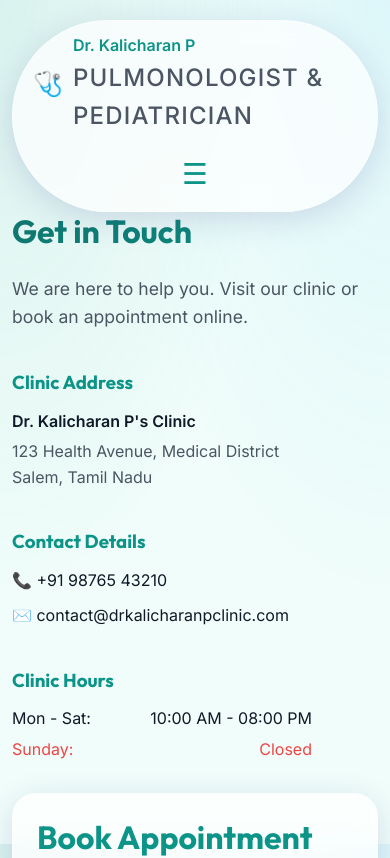
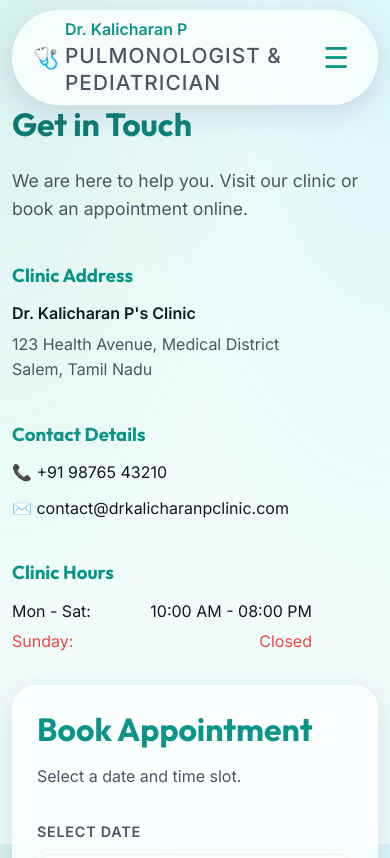
Before and after one commit to sat998/MyFirstGitHub, a React (Vite) app: page /#/contact in a window 390 px wide. Shown: the top 858 px of the page. Built offline with nearby package versions, Linux system fonts and the light colour scheme.

Commit message:
Make mobile header more compact to save space

```diff
--- a/src/index.css
+++ b/src/index.css
@@ -264,28 +264,34 @@ button {
   /* Mobile Navigation */
   header {
     padding: 0 12px !important;
+    top: 10px !important;
   }
 
   header .glass-panel {
     padding: 0 20px !important;
     height: auto !important;
-    min-height: 60px;
-    flex-direction: column;
-    gap: 12px;
-    padding-top: 12px !important;
-    padding-bottom: 12px !important;
+    min-height: 50px;
+    padding-top: 8px !important;
+    padding-bottom: 8px !important;
+    margin-top: 10px !important;
   }
 
   .logo {
-    font-size: 1.2rem !important;
+    font-size: 1rem !important;
+    gap: 6px !important;
   }
 
   .logo span:first-child {
-    font-size: 1.5rem !important;
+    font-size: 1.3rem !important;
+  }
+
+  .logo div {
+    line-height: 1.3;
   }
 
   .logo div span {
-    font-size: 0.65rem !important;
+    font-size: 0.6rem !important;
+    margin-top: 2px;
   }
 
   .nav ul {
```
